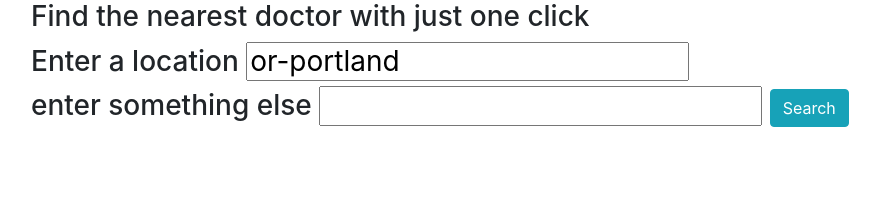
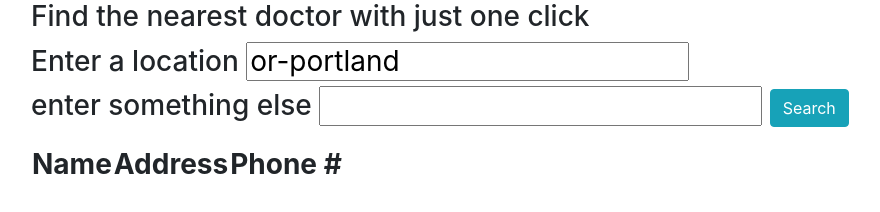
Before and after one commit to mashachicken/doctor-lookup2, a website built with webpack: page src/index.html in a window 1280 px wide. Shown: the whole page, without its empty margins (54-934 px from the left). Built offline with nearby package versions, Linux system fonts and the light colour scheme.

Commit message:
work on displaying the results

```diff
--- a/src/index.html
+++ b/src/index.html
@@ -15,8 +15,19 @@
           <input type="text" id="input">
           <button type="submit" class="btn btn-info">Search</button>
         </form>
-        <div class="result">
-        </div>
-      </div>
-    </body>
-    </html>
+        <table>
+          <thead class="results">
+            <tr>
+              <th> Name </th>
+              <th> Address </th>
+              <th> Phone # <th>
+              </tr>
+                </thead>
+            <tbody class="name">
+              <tr>
+              </tr>
+            </tbody>
+              </table>
+            </div>
+          </body>
+          </html>
--- a/src/main.js
+++ b/src/main.js
@@ -15,7 +15,7 @@ import { DoctorLookups } from './doctorLookup.js'
   const getElements = function(response) {
     response.data.forEach(function(element) {
     console.log("ff")
-    $(".result").append(`${ element.profile.first_name}`)
+    $(".name").append(` <tr><td>${element.profile.first_name}</td></tr>`)
   });
 };
 });
```
